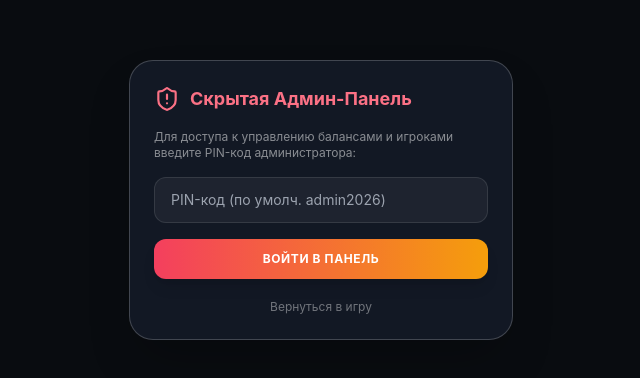
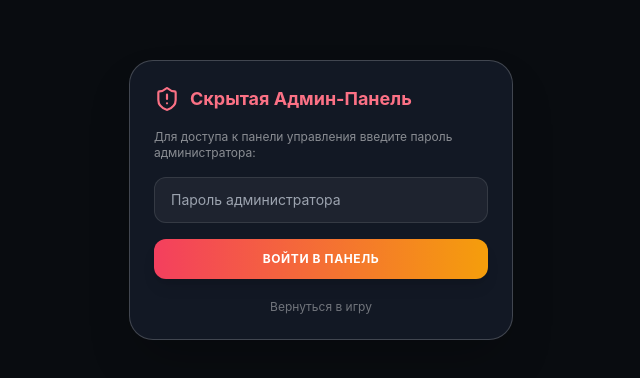
Before and after one commit to m43stro-original/labubu-tapalka, a Next.js app: page /admin in a window 1280 px wide. Shown: the part 200-578 px from the top of the page, without its empty margins (319-959 px from the left). Built offline with nearby package versions, Linux system fonts and the light colour scheme.

Commit message:
Update admin secret and remove all password hints from UI and docs

```diff
--- a/src/app/admin/page.tsx
+++ b/src/app/admin/page.tsx
@@ -119,12 +119,12 @@ export default function AdminPage() {
             <h2 className="text-lg font-bold">Скрытая Админ-Панель</h2>
           </div>
           <p className="text-xs text-white/50">
-            Для доступа к управлению балансами и игроками введите PIN-код администратора:
+            Для доступа к панели управления введите пароль администратора:
           </p>
 
           <input
             type="password"
-            placeholder="PIN-код (по умолч. admin2026)"
+            placeholder="Пароль администратора"
             value={pin}
             onChange={(e) => setPin(e.target.value)}
             className="w-full bg-white/5 border border-white/10 rounded-xl px-4 py-3 text-sm text-white focus:outline-none focus:border-rose-500"
--- a/src/app/api/admin/route.ts
+++ b/src/app/api/admin/route.ts
@@ -2,7 +2,7 @@ export const dynamic = "force-dynamic";
 import { NextRequest, NextResponse } from "next/server";
 import { prisma } from "@/lib/prisma";
 
-const ADMIN_PIN = process.env.ADMIN_SECRET || "admin2026";
+const ADMIN_PIN = process.env.ADMIN_SECRET || "sekret5412";
 
 export async function GET(req: NextRequest) {
   try {
@@ -11,7 +11,7 @@ export async function GET(req: NextRequest) {
     const search = searchParams.get("search") || "";
 
     if (pin !== ADMIN_PIN) {
-      return NextResponse.json({ error: "Неверный PIN-код администратора" }, { status: 401 });
+      return NextResponse.json({ error: "Неверный пароль администратора" }, { status: 401 });
     }
 
     const [totalUsers, totalBalanceAgg, totalDuels, totalTransfers] = await Promise.all([
@@ -83,7 +83,7 @@ export async function POST(req: NextRequest) {
     const { pin, action, targetUserId, amount, reason } = body;
 
     if (pin !== ADMIN_PIN) {
-      return NextResponse.json({ error: "Неверный PIN администратора" }, { status: 401 });
+      return NextResponse.json({ error: "Неверный пароль администратора" }, { status: 401 });
     }
 
     if (!targetUserId || !action) {
```
Also changed, not shown: 2 other files (tests, documents, lock files or other folders).
